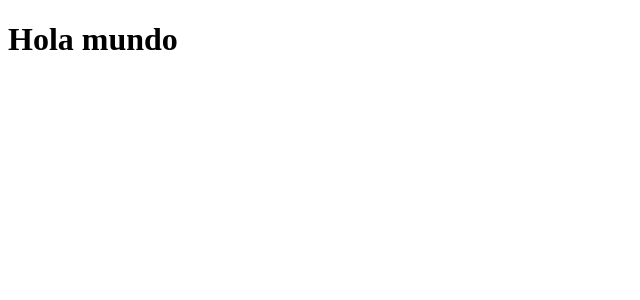
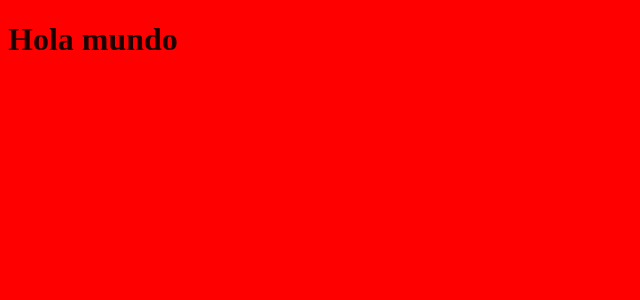
Before and after one commit to castanedaLuis/Eccomerce_React.js, a React app: page / in a window 1280 px wide. Shown: the top 300 px of the page, without its empty margins (0-640 px from the left). Built offline with nearby package versions, Linux system fonts and the light colour scheme.

Commit message:
Agregando CSS y Sass

```diff
--- a/src/components/App.jsx
+++ b/src/components/App.jsx
@@ -1,4 +1,5 @@
 import React from 'react'
+import '../styles/global.scss'
 
 function App() {
   return (
--- a/src/index.js
+++ b/src/index.js
@@ -2,4 +2,5 @@
 import ReactDOM  from 'react-dom'
 import App from './components/App.jsx'
 
+
 ReactDOM.render(<App />, document.getElementById('app'))
--- /dev/null
+++ b/src/styles/global.scss
@@ -0,0 +1,7 @@
+$base-color:#ff0000;
+$color:rgba(black,0.88);
+
+body {
+    background-color: $base-color;
+    color: $color;
+}
--- a/webpack.config.js
+++ b/webpack.config.js
@@ -48,4 +48,9 @@
 			filename: '[name].css'
 		}),
 	],
+    devServer:{
+        static: path.join(__dirname, 'dist'),
+        compress:true,
+        port:3005,
+    }
 }
```
